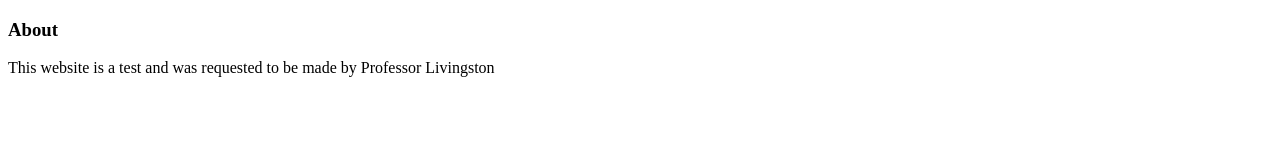
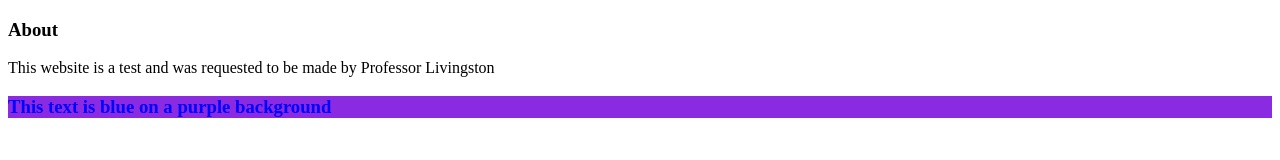
Before and after one commit to TipsyCape/SecondWebsite, a plain HTML site: page index.html in a window 1280 px wide. Drawn offline with Linux system fonts and the light colour scheme.

Commit message:
fiddling with styles

```diff
--- a/index.html
+++ b/index.html
@@ -10,5 +10,6 @@
     <h3>About</h3>
     <p>This website is a test and was requested to be made by Professor Livingston</p>
 
+    <h3 style="background-color: blueviolet; color: blue;">This text is blue on a purple background</h3>
 </body>
 </html>
```
